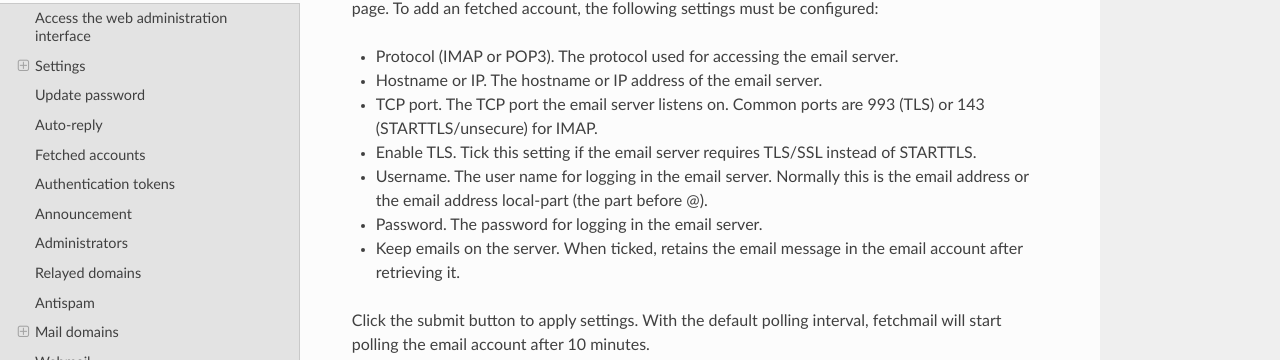
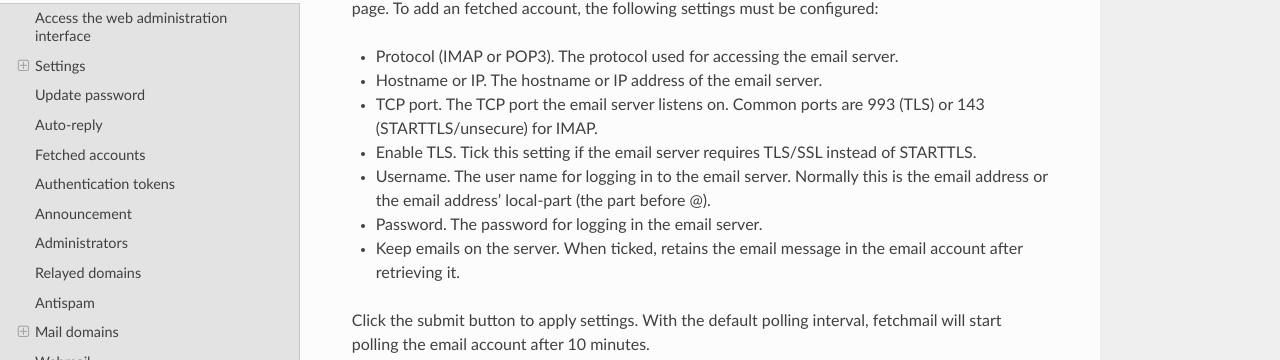
Before and after one commit to WillingDev0812/Mail-Management-Tool, a Sphinx documentation site: the page built from docs/webadministration.rst, in a window 1280 px wide and 900 px high, scrolled down 3022 px. Shown: the part 91-451 px from the top of the window. Built offline with Sphinx 7.4.7 and the Read the Docs theme 2.0.0, drawn with Linux system fonts in a browser that asks for light colours; formulas are drawn with MathJax 3.

```diff
--- a/docs/webadministration.rst
+++ b/docs/webadministration.rst
@@ -149,7 +149,7 @@ You can add a fetched account by clicking on the `Add an account` button on the
 
 * Enable TLS. Tick this setting if the email server requires TLS/SSL instead of STARTTLS.
 
-* Username. The user name for logging in the email server. Normally this is the email address or the email address local-part (the part before @).
+* Username. The user name for logging in to the email server. Normally this is the email address or the email address' local-part (the part before @).
 
 * Password. The password for logging in the email server.
 
```
